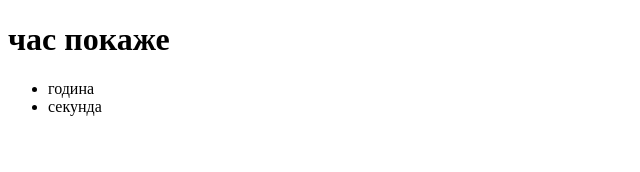
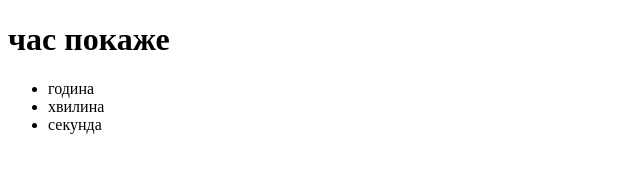
Before and after one commit to Juliia1109/goit-markup-hw-00, a plain HTML site: page index.html in a window 1280 px wide. Shown: the full height of the page, 0-640 px from the left. Drawn offline with Linux system fonts and the light colour scheme.

Commit message:
зміна списку

```diff
--- a/index.html
+++ b/index.html
@@ -7,5 +7,6 @@
 </h1>
 <ul>
 <li> година </li>
+<li> хвилина </li>
 <li> секунда </li>
 </ul>
```
